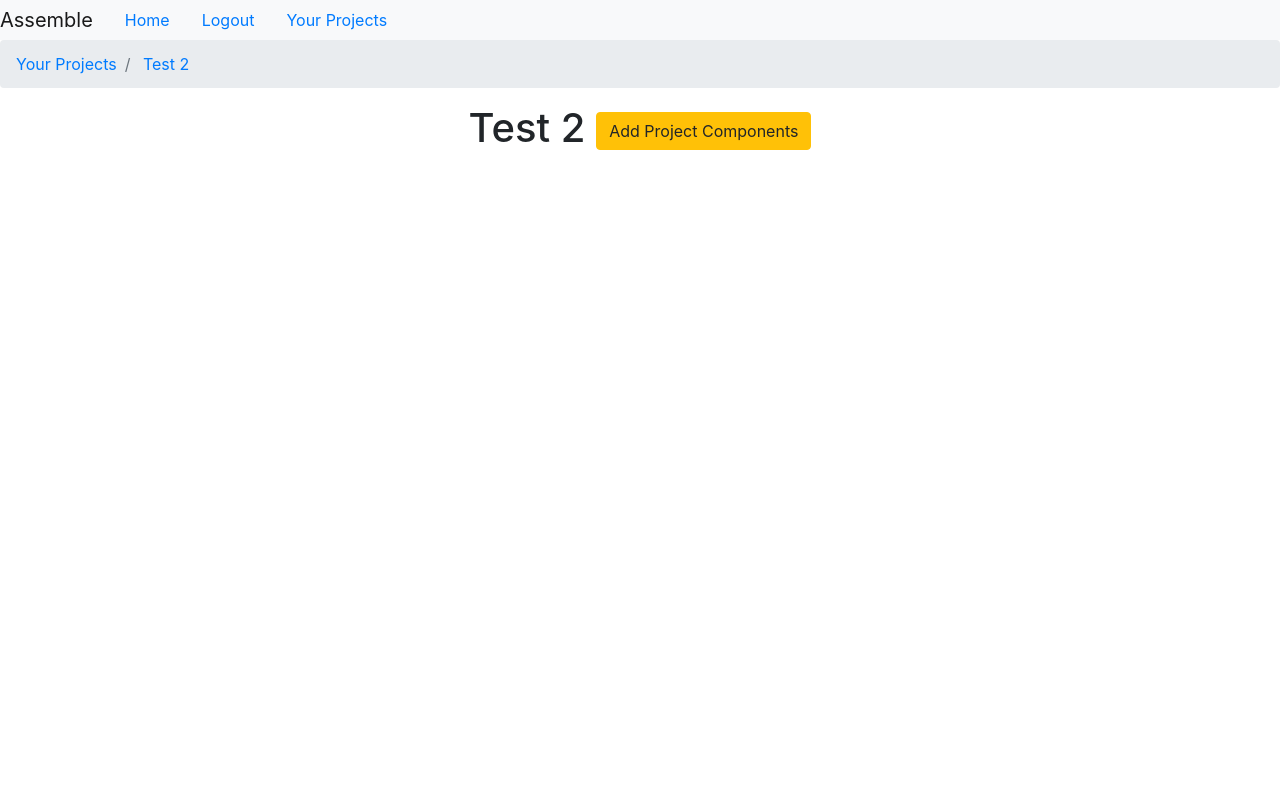
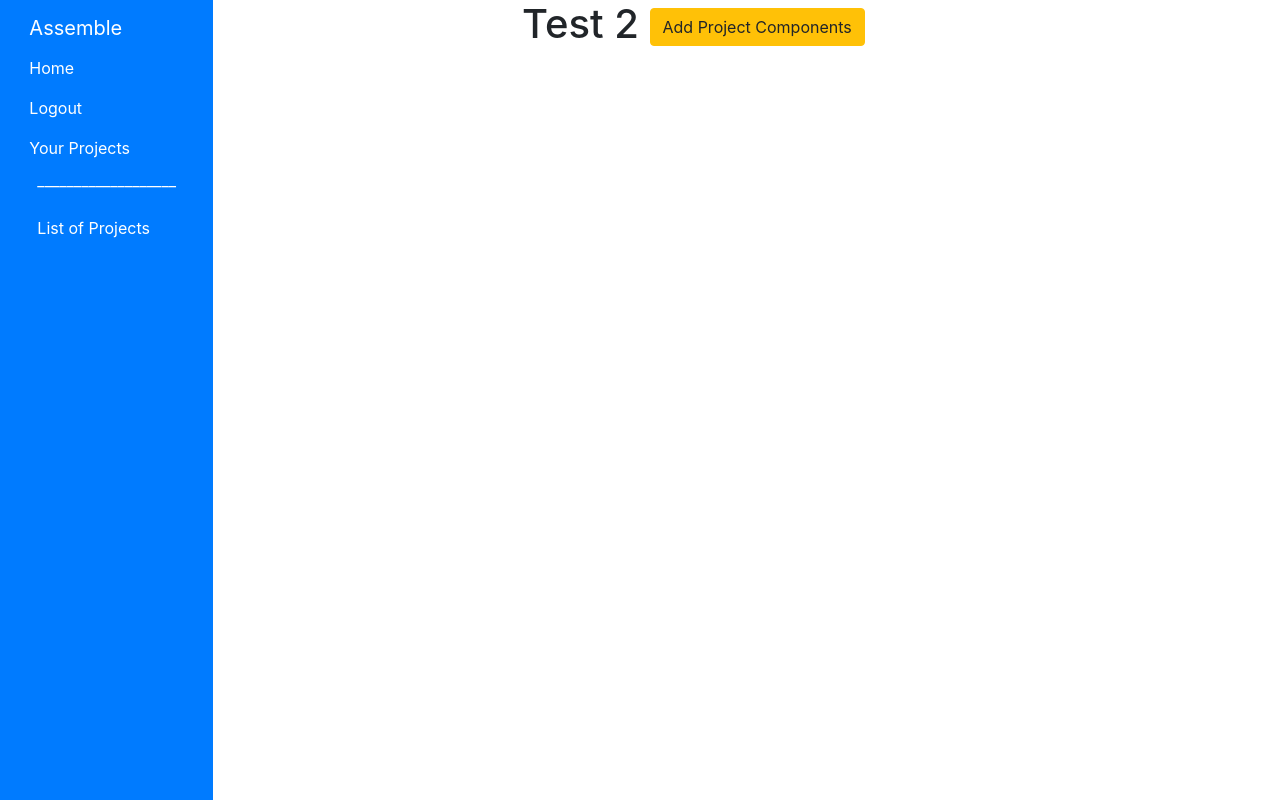
Before and after one commit to Kristian-Roopnarine/Assemble, a Django app: a page that uses templates/assemble/base.html in a window 1280 px wide. Run offline with Django 3.2, Linux system fonts and the light colour scheme; a user stored in the database is signed in; data comes from the database, SQL or seed files in the repository; both versions use the stored data as it was after the commit; some libraries are stand-ins or nearby versions.

Commit message:
Styled Project Detail page with list groups and cards. Added overflow-x:auto to allow users to add more components and scroll horizontally to view them.

```diff
--- /dev/null
+++ b/assemble/static/css/navbar.css
@@ -0,0 +1,7 @@
+.vertical-nav-left {
+    height:100vh;
+}
+
+#vertical {
+    height:100%;
+}
--- a/templates/assemble/base.html
+++ b/templates/assemble/base.html
@@ -1,4 +1,5 @@
 <!DOCTYPE html>
+{% load static %}
 <html lang="en">
 <head>
     <meta charset="UTF-8">
@@ -6,26 +7,35 @@
     <title>Welcome to Assemble</title>
     <link rel="stylesheet" href="https://stackpath.bootstrapcdn.com/bootstrap/4.4.1/css/bootstrap.min.css" integrity="sha384-Vkoo8x4CGsO3+Hhxv8T/Q5PaXtkKtu6ug5TOeNV6gBiFeWPGFN9MuhOf23Q9Ifjh" crossorigin="anonymous">
     <link rel="stylesheet" href="https://stackpath.bootstrapcdn.com/font-awesome/4.7.0/css/font-awesome.min.css" integrity="sha384-wvfXpqpZZVQGK6TAh5PVlGOfQNHSoD2xbE+QkPxCAFlNEevoEH3Sl0sibVcOQVnN" crossorigin="anonymous">
+    <link rel="stylesheet" href="{% static 'css/navbar.css' %}">
 
 </head>
 <body>
-
+    <div class="container-fluid">
+        <div class="row">
             {% include 'assemble/navbar.html' %}
 
+            {% comment %}
+            <div class="col-1">
                 <nav aria-label="breadcrumb">
                     <ol class="breadcrumb">
                         {% block breadcrumb %}
+
                         {% endblock breadcrumb %}
-
                     </ol>
                 </nav>
+            </div>
+            {% endcomment %}
 
 
 
-
+            <div class="col-9" style="overflow:auto;">
                 {% block content %}
 
                 {% endblock content %}
+            </div>
+        </div>
+    </div>
 
     <script src="https://code.jquery.com/jquery-3.4.1.slim.min.js" integrity="sha384-J6qa4849blE2+poT4WnyKhv5vZF5SrPo0iEjwBvKU7imGFAV0wwj1yYfoRSJoZ+n" crossorigin="anonymous"></script>
     <script src="https://cdn.jsdelivr.net/npm/popper.js@1.16.0/dist/umd/popper.min.js" integrity="sha384-Q6E9RHvbIyZFJoft+2mJbHaEWldlvI9IOYy5n3zV9zzTtmI3UksdQRVvoxMfooAo" crossorigin="anonymous"></script>
--- a/templates/assemble/navbar.html
+++ b/templates/assemble/navbar.html
@@ -1,25 +1,31 @@
+{#<nav class="navbar navbar-expand-sm navbar-dark bg-primary flex-row flex-nowrap">#}
+<div class="col-sm-2 px-0">
+    <nav class="navbar vertical-nav-left bg-primary px-2 flex-sm-column flex-row">
+        {#<div class="navbar sticky-top flex-sm-column flex-row">#}
+        <ul class="navbar-nav">
+            <li class="nav-item"><a class="navbar-brand text-white" href="{% url 'home'%} ">Assemble</a></li>
+            <li class="nav-item"><a class="nav-link active text-white" href="{% url 'home' %}">Home</a></li>
+            {% if user.is_authenticated %}
+                <li class="nav-item"><a class="nav-link nav-item text-white" href="{% url 'logout' %}">Logout</a></li>
+                <li class="nav-item"><a class="nav-link text-white" href="{% url 'project-list' %}">Your Projects</a></li>
+            {% else %}
+                <li class="nav-item"><a class="nav-link text-white" href="{% url 'login' %}">Login</a></li>
+                <li class="nav-item"><a class="nav-link text-white" href="{% url 'sign-up' %}">Sign up</a></li>
+            {% endif %}
+            <nav class="px-2 flex-sm-column flex-row">
+                <ul class="navbar-nav">
+                    {% block breadcrumb %}
+                        <p class="text-white">___________________</p>
+                        <li class="nav-item">
+                            <a class="nav-link text-white" href="{% url 'project-list' %}">
+                                List of Projects
+                            </a>
+                        </li>
+                    {% endblock breadcrumb %}
+                </ol>
+            </nav>
+        </ul>
+       {#</div>#}
+    </nav>
 
-<nav class="nav navbar-expand-lg navbar-light bg-light">
-    <a class="navbar-brand" href="{% url 'home'%} ">Assemble</a>
-
-    <ul class="nav">
-        <li class="nav-item">
-            <a class="nav-link active" href="{% url 'home' %}">Home</a>
-        </li>
-        {% if user.is_authenticated %}
-            <li class="nav-item">
-                <a class="nav-link" href="{% url 'logout' %}">Logout</a>
-            </li>
-            <li class="nav-item">
-                <a class="nav-link" href="{% url 'project-list' %}">Your Projects</a>
-            </li>
-        {% else %}
-            <li class="nav-item">
-                <a class="nav-link" href="{% url 'login' %}">Login</a>
-            </li>
-            <li class="nav-item">
-                <a class="nav-link" href="{% url 'sign-up' %}">Sign up</a>
-            </li>
-        {% endif %}
-    </ul>
-</nav>
+</div>
--- a/templates/assemble/project_detail.html
+++ b/templates/assemble/project_detail.html
@@ -3,31 +3,35 @@
 {% block breadcrumb %}
     <li class="breadcrumb-item">
         <a href="{% url 'project-list' %}">
-            Your Projects
+            List of Projects
         </a>
     </li>
     <li class="breadcrumb-item">
         <a href="{% url 'project-detail' project.slug %}"> {{ project.name }} </a>
     </li>
+
 {% endblock breadcrumb %}
 
 
 {% block content %}
-<div class="container text-center">
+<div class="text-center">
     <h1>{{ project.name }} <a class="btn btn-warning" href="{% url 'project-component-create' project.slug %}">Add Project Components</a></h1>
+</div>
+    <div class="row text-center flex-nowrap">
+    {% comment %}
         {% for component in project_components %}
+            <div class="d-flex">
                 <div id="toggle-{{component.slug}}" class="mb-3">
-                <div class="col-5">
-                    {#<div class="card">#}
+                    <div class="col">
                             <div class="card-header" id="heading-{{component.slug}}">
-                            <h5>
+                                <h5 class="d-line">
                                     <button class="btn btn-link" data-toggle="collapse" data-target="#collapse-{{component.slug}}" aria-expanded = "true" aria-controls="collapse-{{component.slug}}">
                                         {{component.name}}
                                     </button>
                                 </h5>
                                 {# use this button to control showing other items #}
                                 {# anything with class of collapse and correct data-target will work #}
-                            <button class="btn btn-warning btn-sm btn-link text-white" data-toggle = "collapse" data-target = "#collapse-test" aria-expanded = "true" aria-controls= "collapse-test" style="text-decoration:none;"><i class="fa fa-plus"></i> Create Tasks</a>
+                                <button class="btn btn-success btn-sm btn-link text-white" data-toggle = "collapse" data-target = "#collapse-test" aria-expanded = "true" aria-controls= "collapse-test" style="text-decoration:none;"><i class="fa fa-plus"></i> Create Tasks</a>
                             </div>
 
                             <div id="collapse-{{component.slug}}" class="collapse mt-2" aria-labelledby="heading-{{component.slug}}" data-parent="#toggle-{{component.slug}}">
@@ -55,15 +59,56 @@
                                     </div>
                                 {% endfor %}
                             </div>
-                    {#</div>#}
+                    </div>
                 </div>
             </div>
         {% endfor %}
+        {% endcomment %}
+        {% for component in project_components %}
+                <div class="col-md-3">
+                    <div class="card">
+                        <div class="card-header mb-2">
+                            {{ component.name }}
+                        </div>
+                        <div class="list-group">
+                            <ul class="list-group px-3">
+                                {% for task in component.component.all %}
+                                    {% if task.completed == True %}
+                                        <li class="list-group-item border mb-2 rounded-0 list-group-item-success">{{task.name}}</li>
+                                    {% else %}
+                                        <li class="list-group-item border mb-2 rounded-0 list-group-item-danger">{{task.name}}</li>
+                                    {% endif %}
+                                {% endfor %}
+                                <button class="btn btn-success btn-sm btn-link text-white mb-2" style="text-decoration:none;"><i class="fa fa-plus"></i> Create Tasks</a>
+                            </ul>
+                        </div>
+                    </div>
                 </div>
 
-<div class="container collapse" id="collapse-test">
-    <p>Hi</p>
+        {% endfor %}
     </div>
+
+{% comment %}
+{# exactly that I want each component to look like! #}
+{% for component in project_components %}
+<div class="card">
+    <div class="card-header mb-2">
+        Test component
+    </div>
+    <div class="list-group">
+        <ul class="list-group px-3">
+            {% for task in component.component.all %}
+                {% if task.completed =='True' %}
+                    <li class="list-group-item border mb-2 rounded-0 list-group-item-success">{{task.name}}</li>
+                {% else %}
+                    <li class="list-group-item border mb-2 rounded-0 list-group-item-danger">{{task.name}}</li>
+                {% endif %}
+            {% endfor %}
+        </ul>
+    </div>
+</div>
+{% endfor %}
+{% endcomment %}
 {% endblock content %}
 
 
```
Also changed, not shown: templates/assemble/project_list.html (+4 -4 lines), db.sqlite3. Lines whose indentation alone changed are shown as unchanged.
